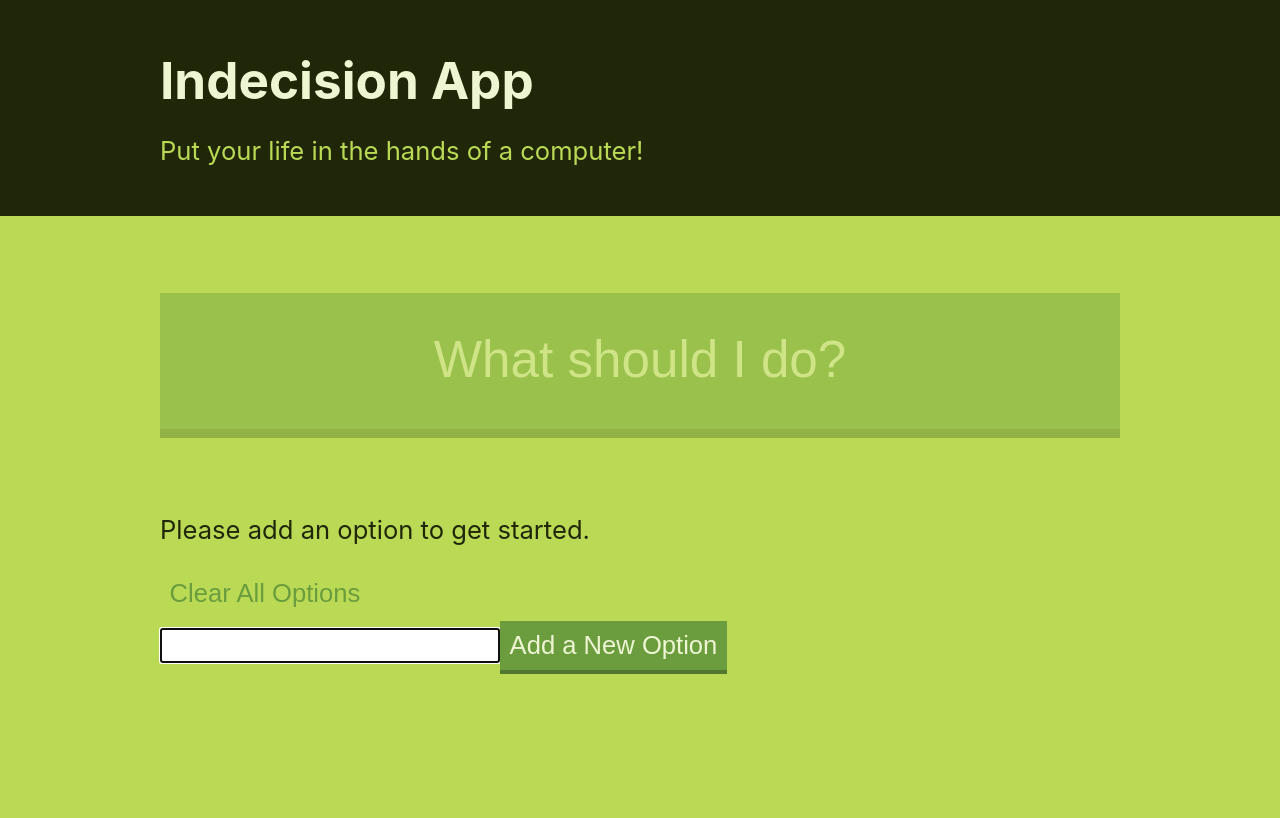
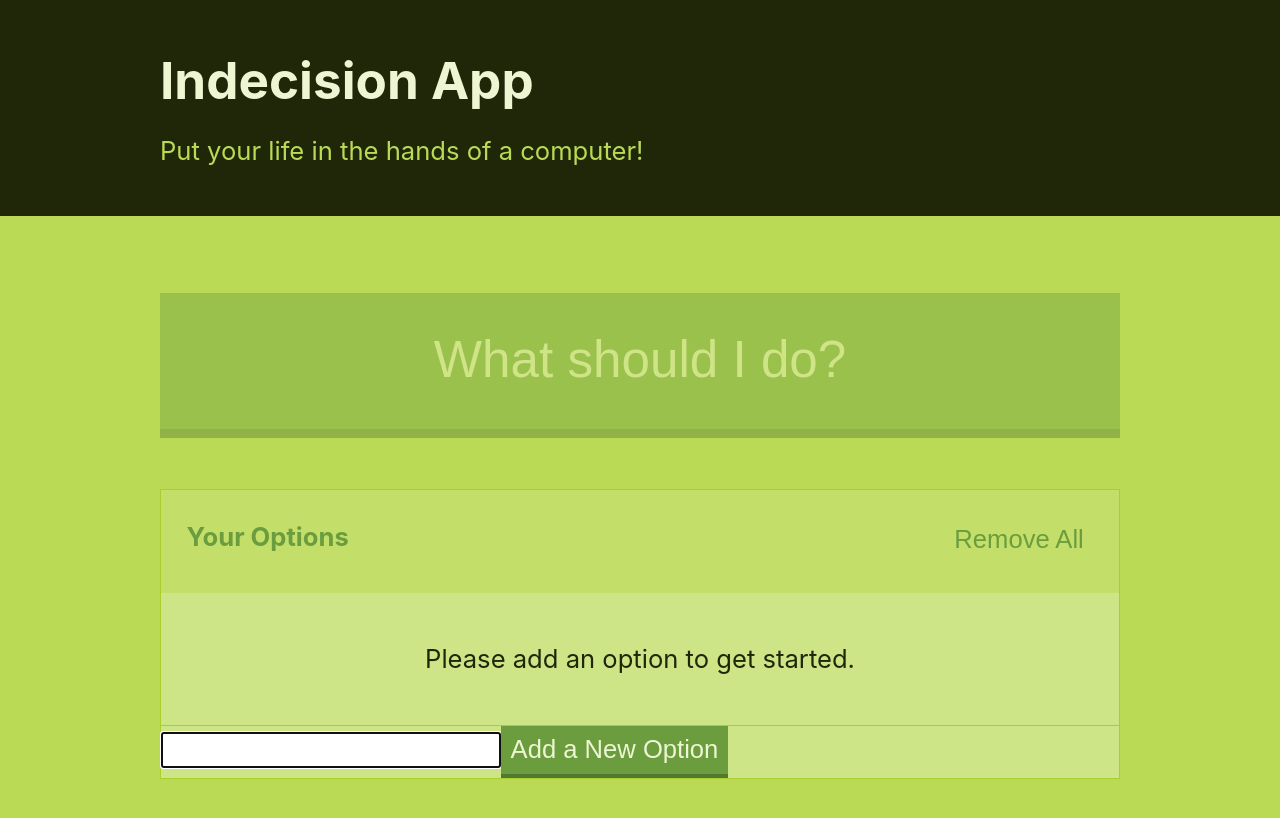
Before and after one commit to bvsatyaram/expensify, a React app: page / in a window 1280 px wide. Shown: the top 818 px of the page. Built offline with nearby package versions, Linux system fonts and the light colour scheme.

Commit message:
Add widget styles
Lecture: #69

```diff
--- a/src/components/App.js
+++ b/src/components/App.js
@@ -67,6 +67,7 @@ export default class App extends React.Component {
             hasOptions={this.state.options.length > 0}
             pickOption={this.pickOption}
           />
+          <div className='widget'>
             <Options
               clearOptions={this.clearOptions}
               options={this.state.options}
@@ -75,6 +76,7 @@ export default class App extends React.Component {
             <NewOption
               addOption={this.addOption}
             />
+          </div>
           <OptionModal selectedOption={this.state.selectedOption} unPickOption={this.unPickOption} />
         </div>
       </main>
--- a/src/components/Options.js
+++ b/src/components/Options.js
@@ -3,13 +3,16 @@ import Option from './Option';
 
 const Options = (props) => (
   <div>
-    {(props.options.length == 0) && <p>Please add an option to get started.</p>}
-    <button
-      className='button-link'
-      onClick={props.clearOptions}
-    >
-      Clear All Options
-    </button>
+    <div className='widget__header'>
+    <h3>Your Options</h3>
+      <button
+        className='button-link'
+        onClick={props.clearOptions}
+      >
+        Remove All
+      </button>
+    </div>
+    {(props.options.length == 0) && <div className='widget__message'>Please add an option to get started.</div>}
     {
       props.options.map((name, index) => {
         return (
--- /dev/null
+++ b/src/styles/components/_widget.scss
@@ -0,0 +1,26 @@
+.widget {
+  background-color: lighten($primary-color, 12%);
+  border: 1px solid lighten($dark-color, 40%);
+  margin-bottom: $size-xl;
+
+  .widget__header {
+    background-color: lighten($primary-color, 5%);
+    display: flex;
+    justify-content: space-between;
+    padding: $size-m;
+
+    h3 {
+      color: $secondary-color;
+      font-size: $size-m;
+      line-height: 2.6rem;
+      margin: 0;
+    }
+  }
+
+  .widget__message {
+    border-bottom: 1px solid lighten($dark-color, 40%);
+    color: $dark-color;
+    padding: $size-l $size-m;
+    text-align: center;
+  }
+}
--- a/src/styles/styles.scss
+++ b/src/styles/styles.scss
@@ -2,4 +2,5 @@
         './common/base',
         './common/button',
         './common/container',
-        './components/header';
+        './components/header',
+        './components/widget';
```
Lines whose indentation alone changed are shown as unchanged.
